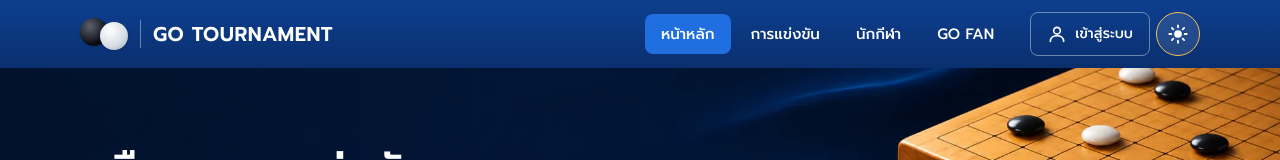
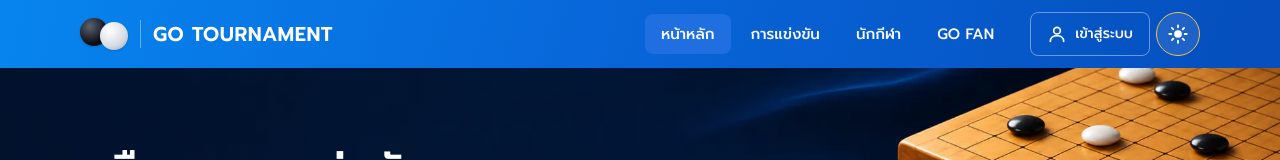
Before and after one commit to sawitree2168-sys/go-competition, a Next.js app: page / in a window 1280 px wide. Shown: the top 160 px of the page. Built offline with nearby package versions, Linux system fonts and the light colour scheme; no server answers; the database is empty.

Commit message:
design: update GO TOURNAMENT navigation from navy to vivid blue gradient

```diff
--- a/app/tournaments/[id]/_ui/SiteBar.tsx
+++ b/app/tournaments/[id]/_ui/SiteBar.tsx
@@ -12,7 +12,7 @@ const NAV = [
 /** Blue site bar of the newer pages (competition list, athlete profile). */
 export default function SiteBar({ current }: { current?: string }) {
   return (
-    <header className="gt-sitebar bg-[linear-gradient(180deg,#0d3f8f,#0a2f6e)] text-white shadow-md">
+    <header className="gt-sitebar bg-[linear-gradient(105deg,#0785ee_0%,#0866d9_48%,#054ebd_100%)] text-white shadow-md">
       <div className="mx-auto flex max-w-6xl items-center gap-2 px-3 py-3 sm:gap-3 sm:px-4">
         <Link href="/" className="gt-sitebar-logo flex items-center gap-3" aria-label="GO TOURNAMENT หน้าหลัก">
           <span aria-hidden="true" className="gt-sitebar-stones flex">
```
